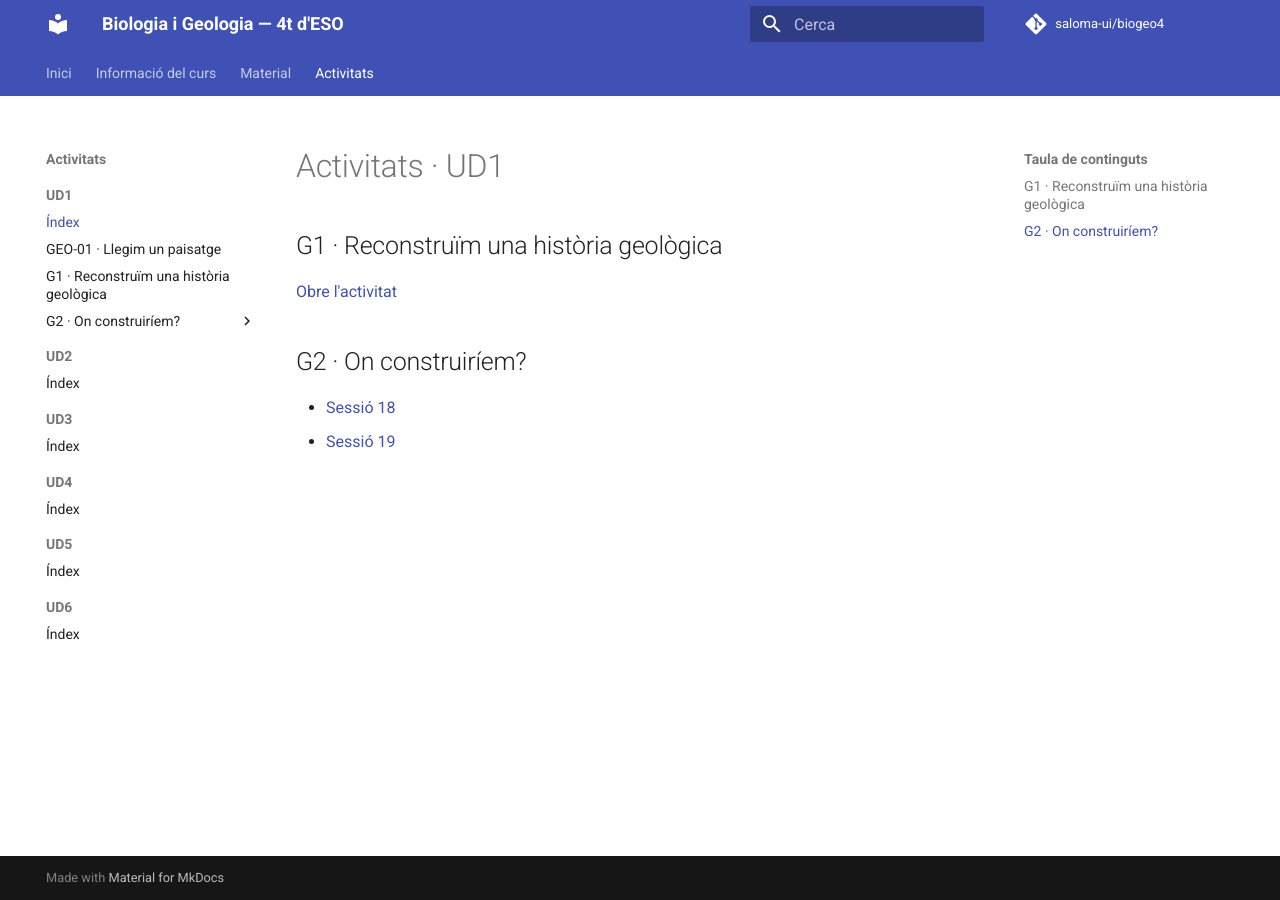
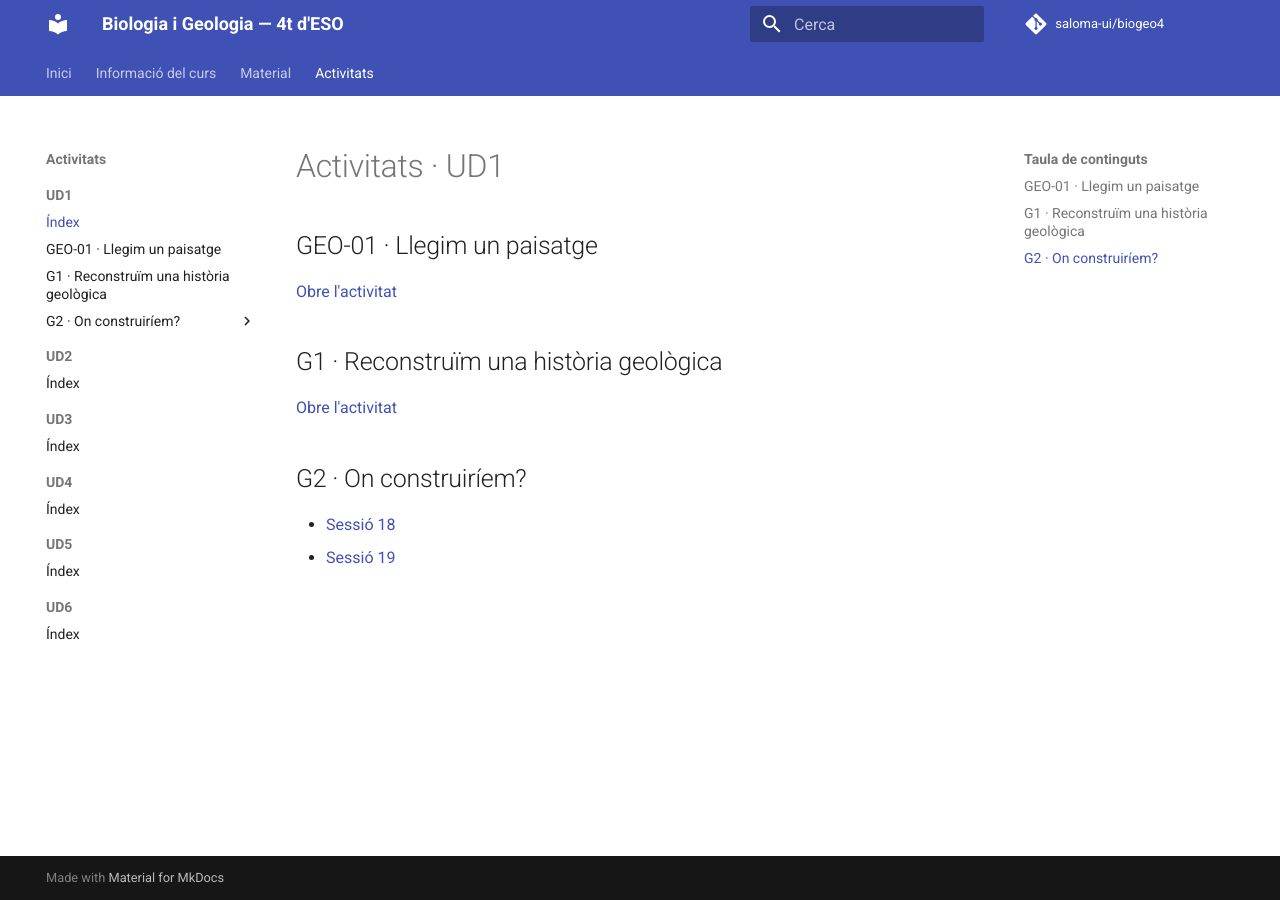
Before and after one commit to saloma-ui/biogeo4, an MkDocs documentation site: the page built from docs/activitats/ud1/index.md, in a window 1280 px wide. Built offline with MkDocs 1.6.1 and Material for MkDocs 9.7.7, drawn with Linux system fonts in a browser that asks for light colours; comment, search, counter and statistics services are not loaded.

Commit message:
Afegeix GEO-01 a l'índex d'activitats de la UD1

```diff
--- a/docs/activitats/ud1/index.md
+++ b/docs/activitats/ud1/index.md
@@ -1,4 +1,8 @@
 # Activitats · UD1
+
+## GEO-01 · Llegim un paisatge
+
+[Obre l'activitat](geo-01/index.md)
 
 ## G1 · Reconstruïm una història geològica
 
```
